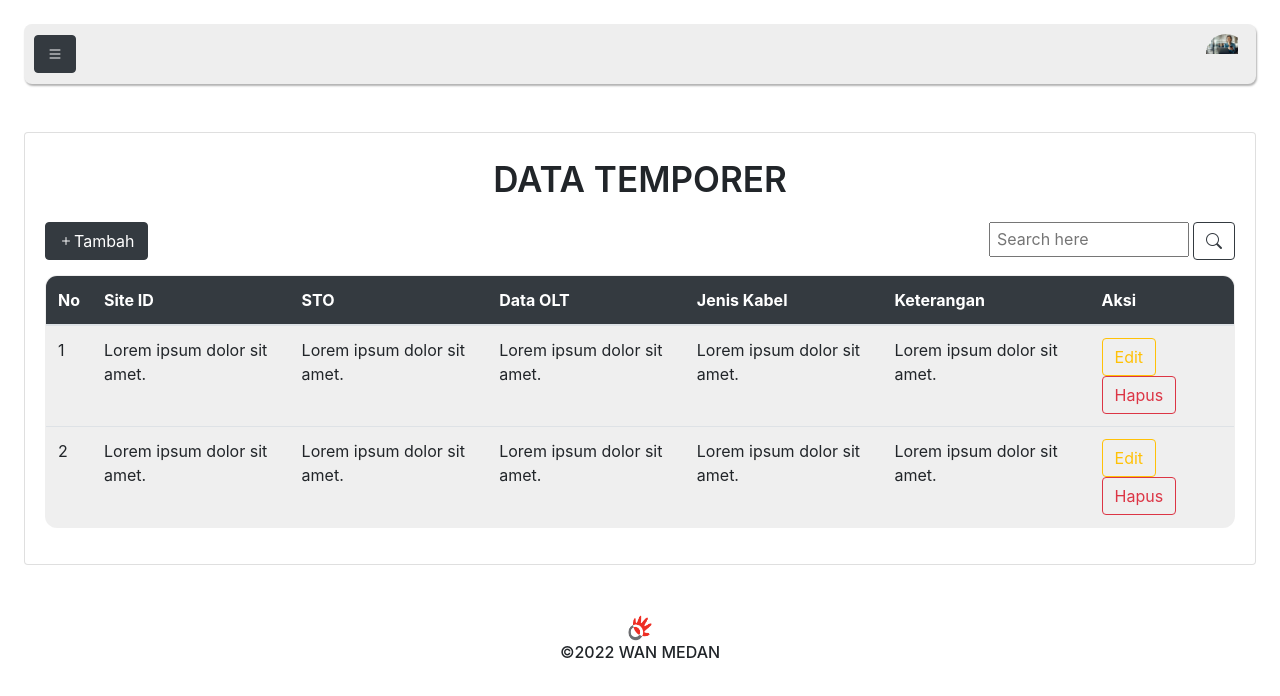
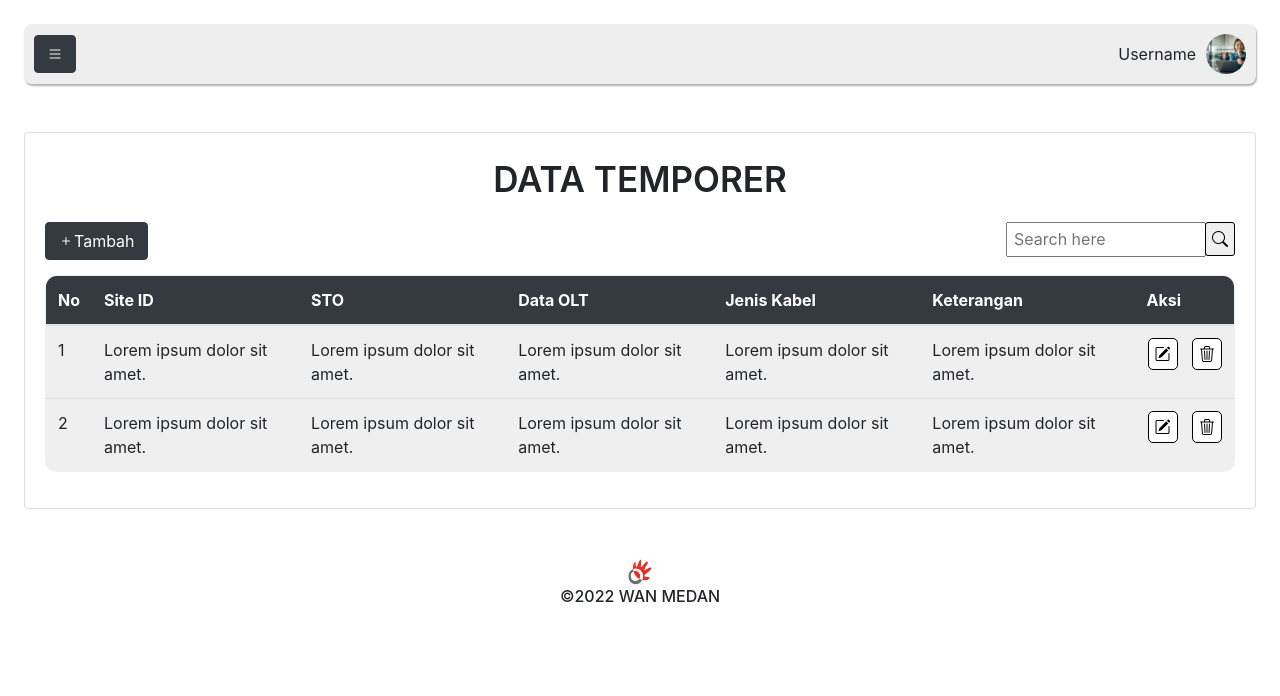
Before and after one commit to indahsafitrinst/Data-Temporer, a plain HTML site: page index.html in a window 1280 px wide. Drawn offline with nearby package versions, Linux system fonts and the light colour scheme.

Commit message:
seventh commit

```diff
--- a/index.html
+++ b/index.html
@@ -43,6 +43,7 @@
                 <i class="bi bi-list"></i>
               </button>
 
+            <p class="username"> Username </p>
             <div class="user">
                 <img src="assets/user.jpg" alt="">
             </div>
@@ -62,7 +63,7 @@
             <div class="search">
             <form action="#">
                 <input type="text" class="searchbar" placeholder=" Search here" name="search">
-                <button class="btn btn-outline-dark">
+                <button class="button-search">
                     <i class="bi bi-search"></i>
                 </button>
             </form>
@@ -90,9 +91,9 @@
                       <td>Lorem ipsum dolor sit amet.</td>
                       <td>Lorem ipsum dolor sit amet.</td>
                       <td>Lorem ipsum dolor sit amet.</td>
-                      <td>
-                        <button type="button" class="btn btn-outline-warning">Edit</button>
-                        <button type="button" class="btn btn-outline-danger">Hapus</button>
+                      <td width="100px" height="40px">
+                        <button type="button" class="button edit"><i class="bi bi-pencil-square"></i></button>
+                        <button type="button" class="button hapus"><i class="bi bi-trash3"></i></i></button>
                       </td>
                     </tr>
                     <tr>
@@ -103,8 +104,8 @@
                       <td>Lorem ipsum dolor sit amet.</td>
                       <td>Lorem ipsum dolor sit amet.</td>
                       <td>
-                        <button type="button" class="btn btn-outline-warning">Edit</button>
-                        <button type="button" class="btn btn-outline-danger">Hapus</button>
+                        <button type="button" class="button edit"><i class="bi bi-pencil-square"></i></button>
+                        <button type="button" class="button hapus"><i class="bi bi-trash3"></i></i></button>
                       </td>
                     </tr>
                   </tbody>
--- a/style.css
+++ b/style.css
@@ -1,9 +1,11 @@
+/* Navbar */
 .title {
     font-size: 35px;
     font-weight: 600;
     text-align: center;
 }
 .topbar {
+  position: relative;
   width: 100%;
   height: 60px;
   display: flex;
@@ -24,6 +26,11 @@
   font-size: 2.5rem;
   cursor: pointer;
 }
+.username{
+    position: absolute;
+    top: 18px;
+    right: 60px;
+}
 .user {
   position: relative;
   width: 40px;
@@ -37,10 +44,11 @@
   position: absolute;
   top: 0;
   left: 0;
-  width: 80%;
-  height: 50%;
+  width: 100%;
+  height: 100%;
   object-fit: cover;
 }
+
 
 /* Search */
 .search {
@@ -49,6 +57,16 @@
 .searchbar {
   width: 200px;
   height: 35px;
+}
+.button-search {
+  margin-left: -5px;
+  border: 1px solid black;
+  border-radius: 3px;
+  padding: 4px 6px;
+}
+.button-search:hover {
+  background-color: black;
+  color: white;
 }
 
 /* Table */
@@ -114,7 +132,33 @@ li {
   min-width: 880px;
   box-sizing: border-box;
 }
-
+/* Button */
+.button {
+  background-color: white;
+  color: black;
+  border-radius: 5px;
+  text-decoration: none;
+  box-sizing: border-box;
+  padding: 3px 6px;
+}
+.edit {
+  border: 1px solid black;
+  margin-left: 1px;
+}
+.edit:hover {
+  background-color: orange;
+  color: white;
+  border: 1px solid orange;
+}
+.hapus {
+  border: 1px solid black;
+  margin-left: 10px;
+}
+.hapus:hover {
+  background-color: red;
+  color: white;
+  border: 1px solid red;
+}
 /* footer */
 .footimg{
   display: block;
```
